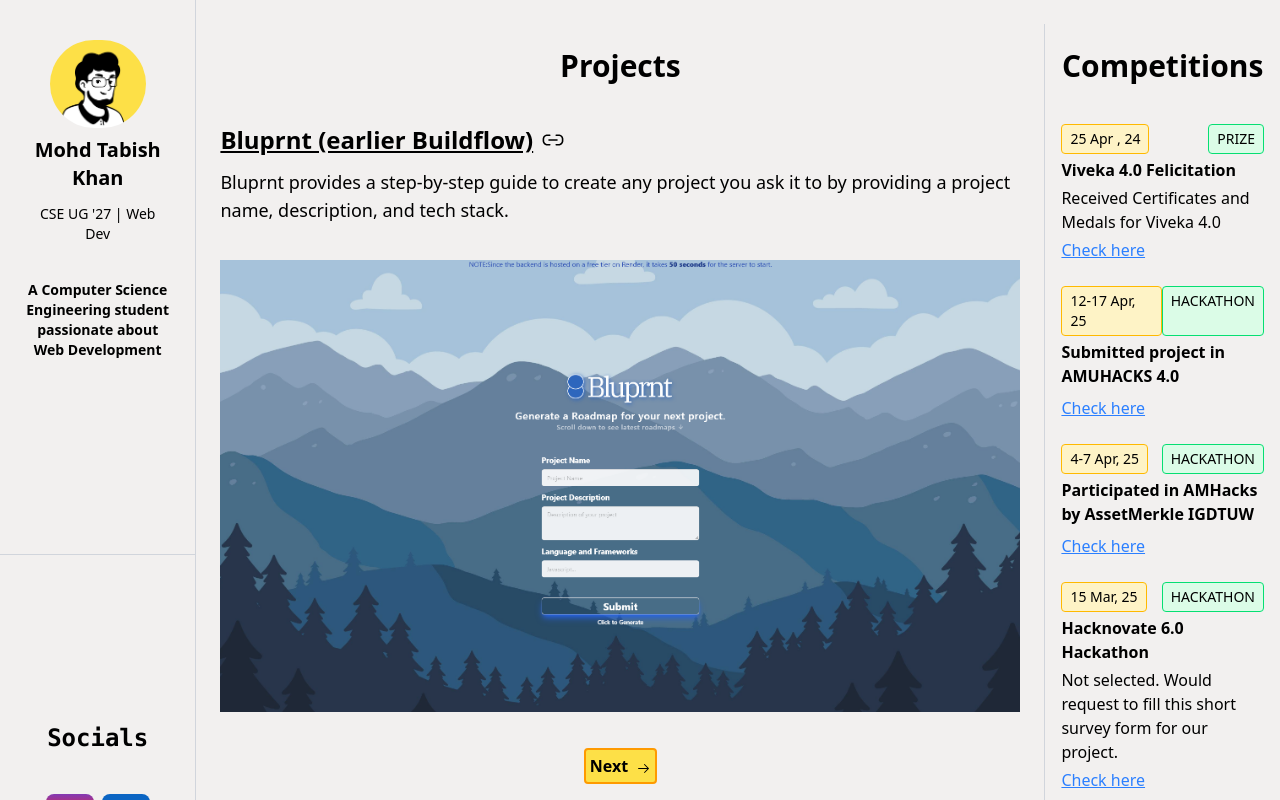
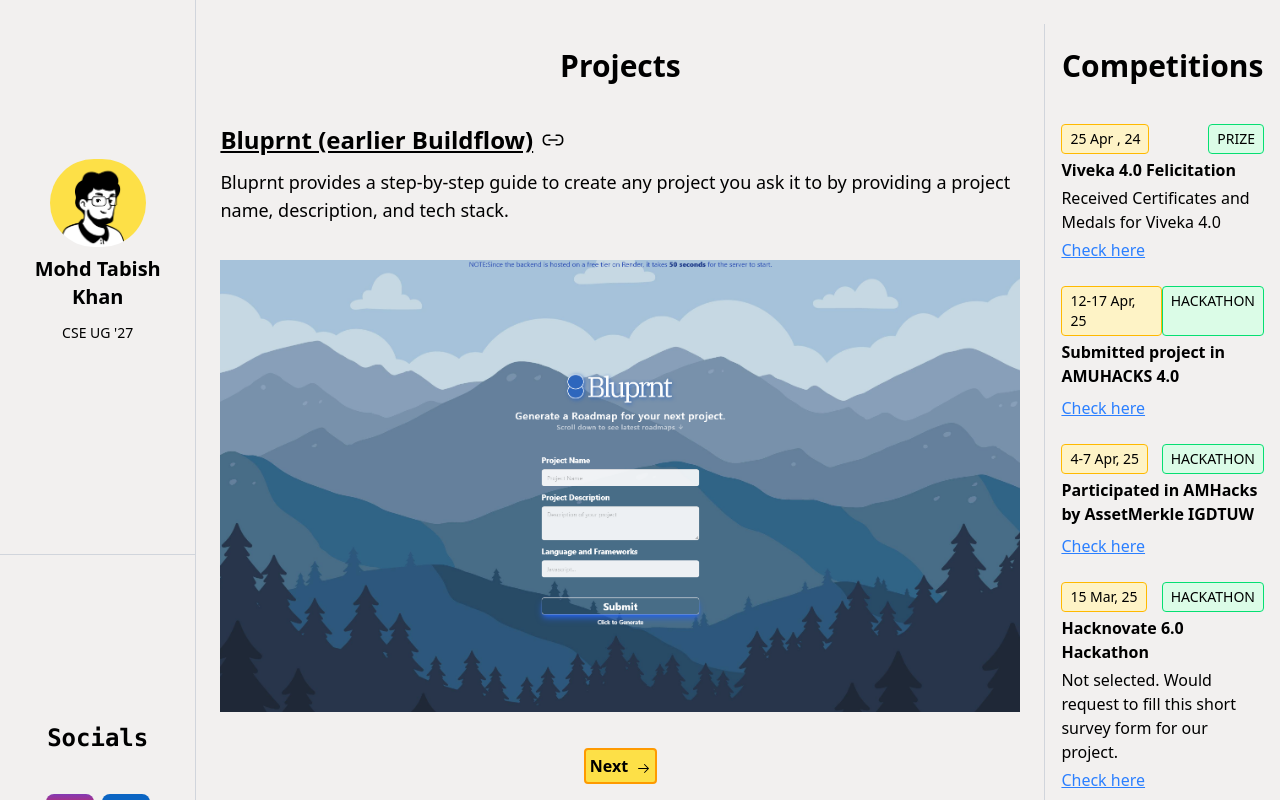
Before and after one commit to m-tabish/tabishcodes, a React (Vite) app: page /home in a window 1280 px wide. Shown: the top 800 px of the page. Built offline with nearby package versions, Linux system fonts and the light colour scheme.

Commit message:
minor update

```diff
--- a/src/pages/Home.jsx
+++ b/src/pages/Home.jsx
@@ -3,11 +3,11 @@
 import { useState } from "react";
 
 // images
+import code from "../assets/bluprnt/code.png";
 import examples from "../assets/bluprnt/examples.png";
 import flowchart from "../assets/bluprnt/flowchart.png";
 import home from "../assets/bluprnt/home.png";
 import resources from "../assets/bluprnt/resources.png";
-import code from "../assets/bluprnt/code.png"
 
 // logo
 import PeerlistLogo from "../assets/peerlist-logo.png";
@@ -73,16 +73,17 @@
             {/* Left */}
             <section className="border-gray-300 border-r-1 flex flex-col w-full md:w-2/6 gap-10">
                 {/* Left Top */}
-                <section className="h-1/2 text-3xl text-center flex flex-col items-center p-4">
+                <section className="h-1/2 text-3xl text-center flex flex-col items-center justify-center p-4">
                     <img src={profile} className="rounded-full w-24 mt-6" alt="Profile" />
 
                     <div className="text-xl font-semibold mt-2">Mohd Tabish Khan</div>
 
-                    <div className="mt-3 text-sm  w-4/5">CSE UG &apos;27  | Web Dev </div>
+                    <div className="mt-3 text-sm  w-4/5">CSE UG &apos;27   </div>
                     <br />
-                    <p className="font-semibold h-fit text-clip overflow-clip text-sm px-2">A Computer Science Engineering student passionate about Web Development </p>
+                    <p className="font-semibold h-fit text-clip overflow-clip text-sm px-2">  </p>
 
                 </section>
+
 
                 {/* Left Bottom */}
                 <section className="h-1/2 border-t-1 py-10 border-gray-300 cursor-pointer flex flex-col justify-center items-center">
```
